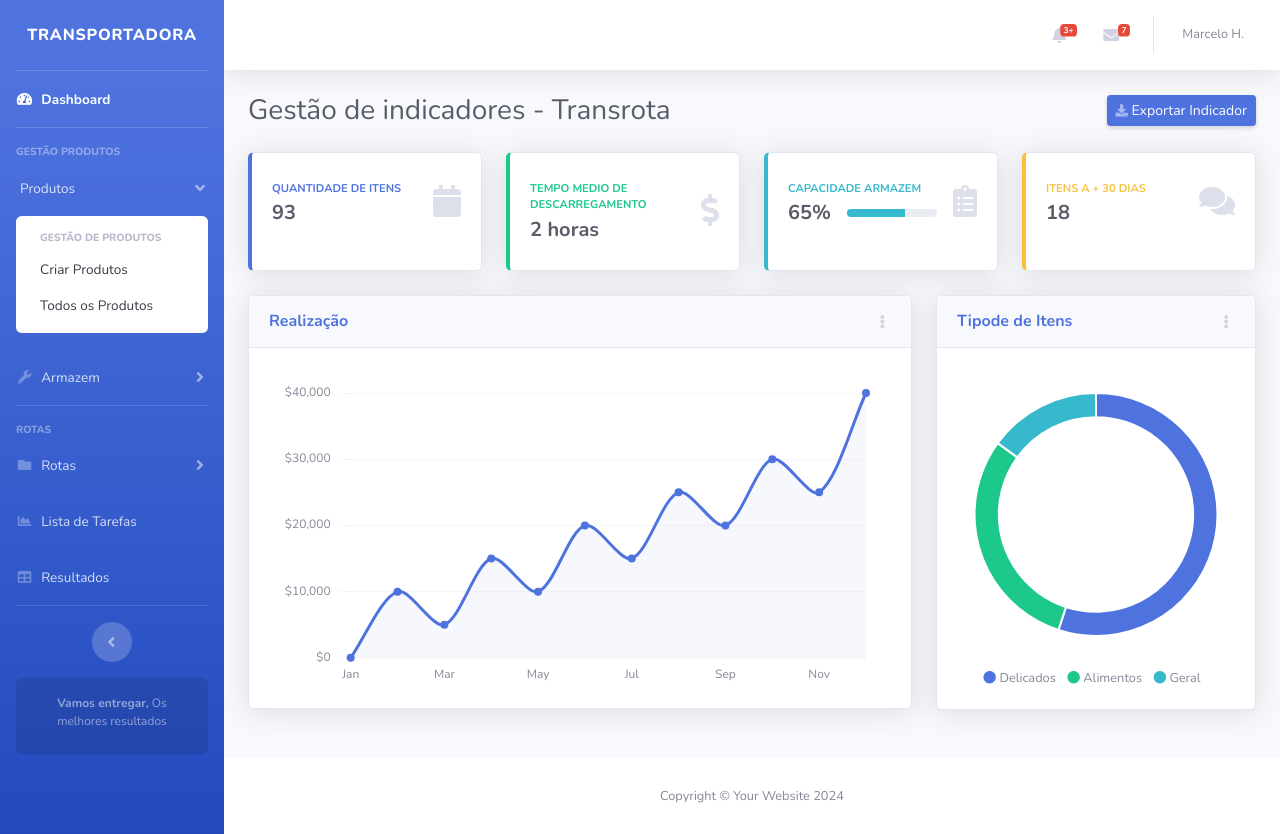
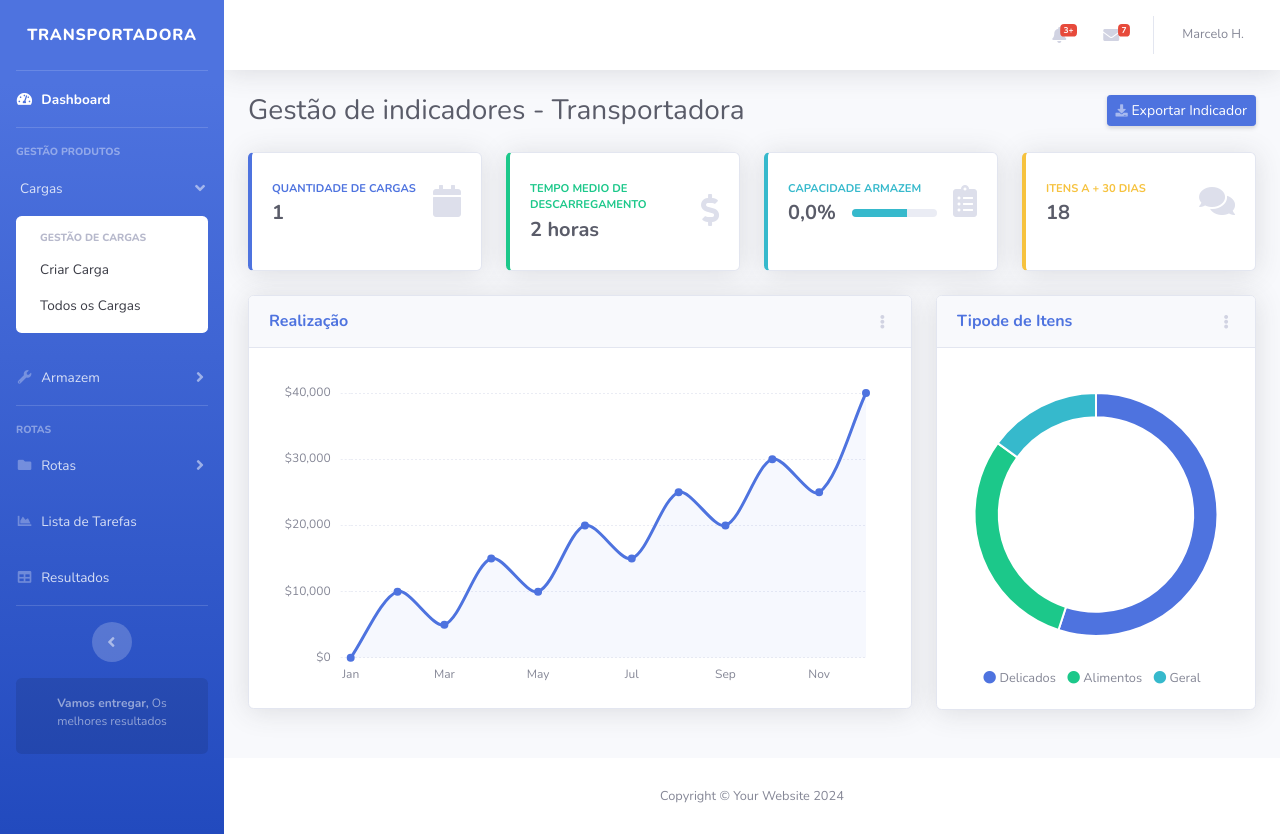
Before and after one commit to marcelohiginoduarte/gerenciamento-de-armaz-ns-transportadoras, a Django app: page / in a window 1280 px wide, after a click on "Cargas". Run offline with Django 5.2, Linux system fonts and the light colour scheme; tables that the repository leaves empty hold one stand-in row (values such as "Sample post"); some libraries are stand-ins or nearby versions.

Commit message:
Refactorando o arquivo cargas

```diff
--- a/Setup/urls.py
+++ b/Setup/urls.py
@@ -11,6 +11,7 @@ from armazenamento.views import (
     incluir_produto,
     editar_produto,
     criar_espaco_armazenamento,
+    exibir_quantidade_produto,
     CadastrarProdutoAPI,
 )
 from rotas.views import cadastrar_rota, ver_rotas
@@ -30,9 +31,11 @@ urlpatterns = [
         saida_para_entrega,
         name="saida_para_entrega",
     ),
+    path('armazenamento/criarespaco', criar_espaco_armazenamento, name='criarespacoarmazenamento'),
     path(
         "pagina-de-confirmacao/", sua_view_de_confirmacao, name="pagina_de_confirmacao"
     ),
+    path('quantidadeproduto', exibir_quantidade_produto, name='quantidadeproduto'),
     path(
         "incluir_produto/<int:espaco_id>/<int:produto_id>/",
         incluir_produto,
--- a/armazenamento/forms.py
+++ b/armazenamento/forms.py
@@ -5,7 +5,7 @@ from .models import MovimentacaoEstoque, Produto, EspacoArmazenamento
 class ProdutoForms(forms.ModelForm):
     class Meta:
         model = Produto
-        fields = ["NF", "fornecedor", "cliente", "origem", "destino","cidade", "quantidade_total"]
+        fields = ["NF", "fornecedor", "cliente", "origem", "destino","cidade", "quantidade_total", "status"]
 
 
 class MovimentacaoEstoqueForm(forms.ModelForm):
--- a/armazenamento/models.py
+++ b/armazenamento/models.py
@@ -3,6 +3,12 @@ from django.utils import timezone
 
 
 class Produto(models.Model):
+    status_carga = [('aguardando','aguardando Transpor'),
+                    ('em_transito','Em Transito'),
+                    ('entregue','Entregue'),
+                    ]
+
+
     NF = models.CharField(max_length=100)
     fornecedor = models.CharField(max_length=50, unique=True)
     cidade = models.CharField(max_length=50, unique=False)
@@ -10,6 +16,7 @@ class Produto(models.Model):
     origem = models.CharField(max_length=1362, blank=True, null=True)
     destino = models.CharField(max_length=1362, blank=True, null=True)
     quantidade_total = models.PositiveIntegerField(default=0)
+    status = models.CharField(max_length=25, choices=status_carga, blank=True, null=True, default='aguardando')
     data_criacao = models.DateTimeField(auto_now_add=True)
 
     def __str__(self):
--- a/armazenamento/templates/Produto_estoque.html
+++ b/armazenamento/templates/Produto_estoque.html
@@ -1,7 +1,7 @@
 {% extends 'base.html' %}
 
 {% block material %}
-<h3> Lista de Produtos</h3>
+<h3> Lista de Cargas</h3>
 <table class="table table-striped">
     <thead>
         <tr>
@@ -12,6 +12,7 @@
             <th scope="col">quantidade total</th>
             <th scope="col">Origem</th>
             <th scope="col">Destino</th>
+            <th scope="col">Status</th>
             <th scope="col">data_criacao</th>
             <th scope="col">Editar</th>
             <th scope="col">Remover</th>
@@ -26,7 +27,7 @@
             <td>{{ produto.quantidade_total}}</td>
             <td>{{produto.origem}}</td>
             <td>{{ produto.destino}}</td>
-            <td>{{ produto.data_criacao}}</td>
+            <td>{{ produto.status}}</td>
             <td>{{ produto.data_criacao}}</td>
             <td><a href="{% url 'editarproduto' produto.id %}">Editar</a></td>
             <td><a href="#">Remover</a></td>
--- a/armazenamento/templates/base.html
+++ b/armazenamento/templates/base.html
@@ -60,13 +60,13 @@
                 <a class="nav-link collapsed" href="#" data-toggle="collapse" data-target="#collapseTwo"
                     aria-expanded="true" aria-controls="collapseTwo">
                     <i class="fa-sharp fa-regular fa-table-tree"></i>
-                    <span>Produtos</span>
+                    <span>Cargas</span>
                 </a>
                 <div id="collapseTwo" class="collapse" aria-labelledby="headingTwo" data-parent="#accordionSidebar">
                     <div class="bg-white py-2 collapse-inner rounded">
-                        <h6 class="collapse-header">Gestão de Produtos</h6>
-                        <a class="collapse-item" href="{% url 'cadastrarproduto' %}">Criar Produtos</a>
-                        <a class="collapse-item" href="{% url 'listarprodutos' %}">Todos os Produtos</a>
+                        <h6 class="collapse-header">Gestão de Cargas</h6>
+                        <a class="collapse-item" href="{% url 'cadastrarproduto' %}">Criar Carga</a>
+                        <a class="collapse-item" href="{% url 'listarprodutos' %}">Todos os Cargas</a>
                     </div>
                 </div>
             </li>
@@ -83,7 +83,7 @@
                     <div class="bg-white py-2 collapse-inner rounded">
                         <h6 class="collapse-header">Itens na Espedição</h6>
                         <a class="collapse-item" href="{% url 'espaçoarmazenamento' %}">Gestão Armazem</a>
-                        <a class="collapse-item" href="#">Dados</a>
+                        <a class="collapse-item" href="{% url 'criarespacoarmazenamento' %}">Criar Espaço Armazenamento</a>
                         <a class="collapse-item" href="#">Relatorio</a>
                         <a class="collapse-item" href="#">Fiscalização</a>
                     </div>
--- a/armazenamento/templates/home.html
+++ b/armazenamento/templates/home.html
@@ -5,7 +5,7 @@
 
     <!-- Page Heading -->
     <div class="d-sm-flex align-items-center justify-content-between mb-4">
-        <h1 class="h3 mb-0 text-gray-800">Gestão de indicadores - Transrota</h1>
+        <h1 class="h3 mb-0 text-gray-800">Gestão de indicadores - Transportadora</h1>
         <a href="#" class="d-none d-sm-inline-block btn btn-sm btn-primary shadow-sm"><i
                 class="fas fa-download fa-sm text-white-50"></i> Exportar Indicador</a>
     </div>
@@ -20,8 +20,8 @@
                     <div class="row no-gutters align-items-center">
                         <div class="col mr-2">
                             <div class="text-xs font-weight-bold text-primary text-uppercase mb-1">
-                                Quantidade de Itens</div>
-                            <div class="h5 mb-0 font-weight-bold text-gray-800">93</div>
+                                Quantidade de Cargas</div>
+                            <div class="h5 mb-0 font-weight-bold text-gray-800">{{ quantidade_produto }}</div>
                         </div>
                         <div class="col-auto">
                             <i class="fas fa-calendar fa-2x text-gray-300"></i>
@@ -59,7 +59,7 @@
                             </div>
                             <div class="row no-gutters align-items-center">
                                 <div class="col-auto">
-                                    <div class="h5 mb-0 mr-3 font-weight-bold text-gray-800">65%</div>
+                                    <div class="h5 mb-0 mr-3 font-weight-bold text-gray-800">{{percentual_ocupado}}%</div>
                                 </div>
                                 <div class="col">
                                     <div class="progress progress-sm mr-2">
--- a/armazenamento/views.py
+++ b/armazenamento/views.py
@@ -12,12 +12,26 @@ from datetime import datetime
 
 
 def home(request):
-    return render(request, "home.html")
+    quantidade_produto = Produto.objects.count()
+    total_espacos = EspacoArmazenamento.objects.count()
+    print(total_espacos)
+    for espaco in EspacoArmazenamento.objects.all():
+        print(f"Espaço {espaco.numero}: {'Ocupado' if not espaco.vaga else 'Vago'}")
+    espacos_ocupados = EspacoArmazenamento.objects.filter(vaga=False).count()
+    if total_espacos > 0:
+        percentual_ocupado = ( espacos_ocupados / total_espacos) * 100
+    else:
+        percentual_ocupado = 0
+    return render(request, "home.html", {'quantidade_produto':quantidade_produto, 'percentual_ocupado': round(percentual_ocupado, 2)})
 
 
 def lista_produtos(request):
     produtos = Produto.objects.all()
     return render(request, "Produto_estoque.html", {"produtos": produtos})
+
+def exibir_quantidade_produto(request):
+    quantidade_produto = Produto.objects.count()
+    return render(request, 'contar.html', {'quantidade_produto':quantidade_produto})
 
 
 def editar_produto(request, produto_id):
```
Also changed, not shown: armazenamento/migrations/0011_produto_status.py (added), 1 other file.
